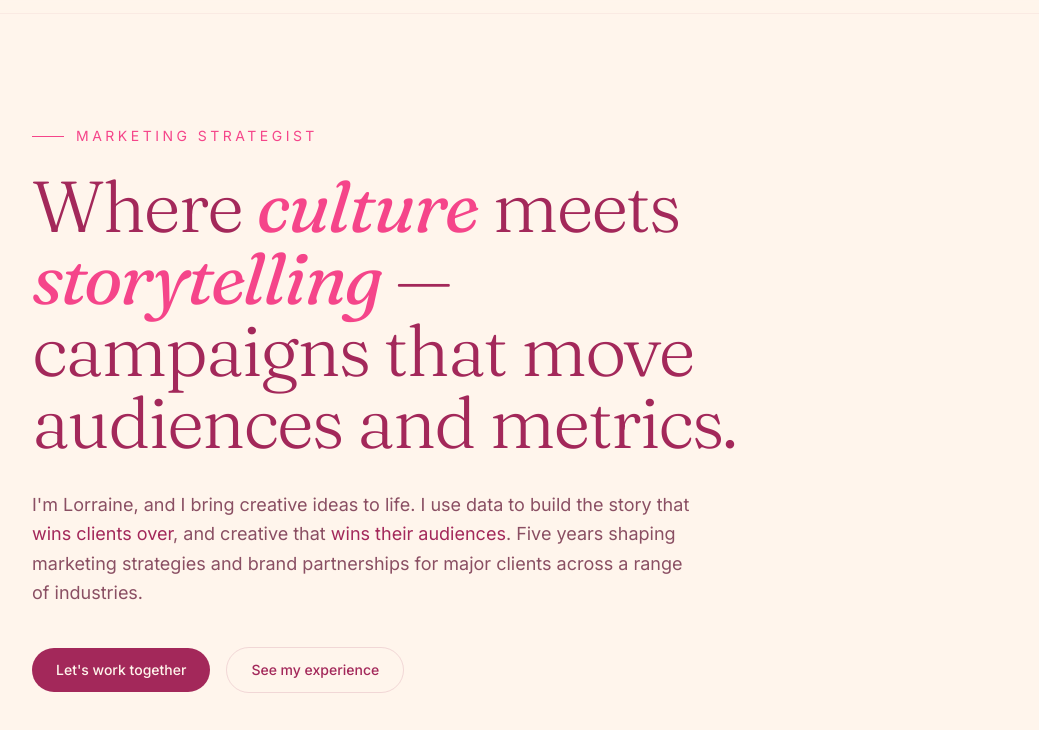
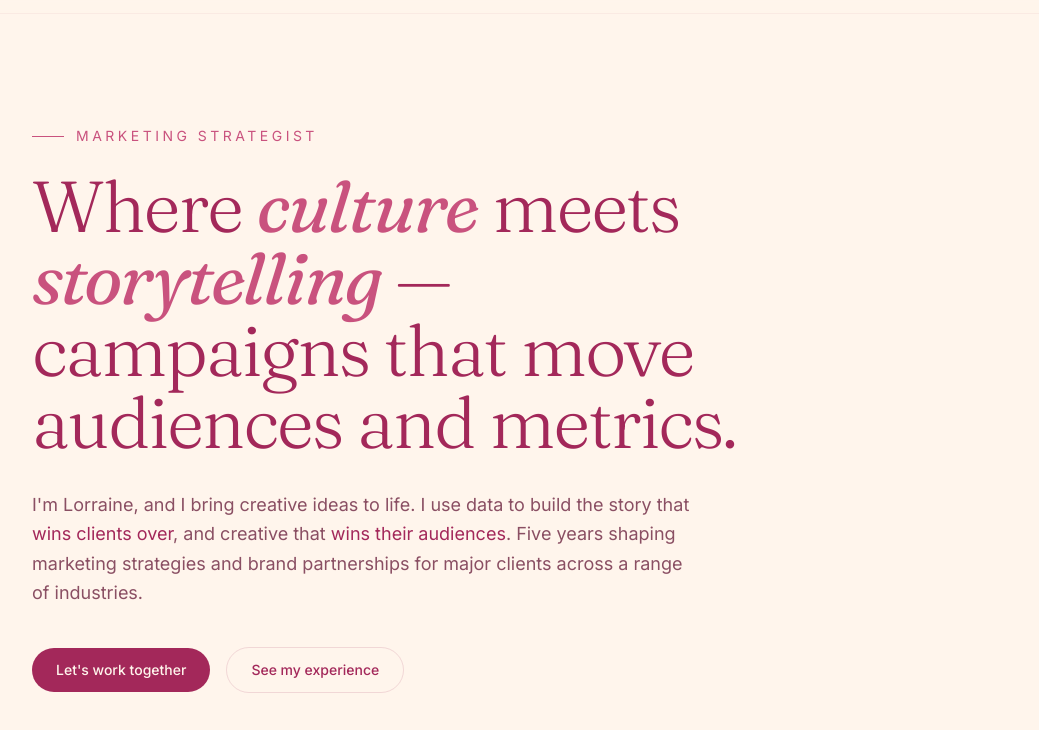
Before and after one commit to lorrainenunezr/loli-portfolio-website, a plain HTML site: page index.html in a window 1280 px wide. Shown: the part 53-783 px from the top of the page, without its empty margins (120-1159 px from the left). Drawn offline with nearby package versions, Linux system fonts and the light colour scheme.

Commit message:
Mute pink accent to a softer dusty rose
Co-Authored-By: Claude Opus 4.8 <noreply@anthropic.com>

```diff
--- a/index.html
+++ b/index.html
@@ -31,8 +31,8 @@
             cream:   "#FBE9DA",
             ink:     "#A3285A",
             stone:   "#8A4F63",
-            clay:    "#F5458A",
-            gold:    "#F5458A",
+            clay:    "#C9527E",
+            gold:    "#C9527E",
           },
           fontFamily: {
             serif: ['Fraunces', 'Georgia', 'serif'],
```
